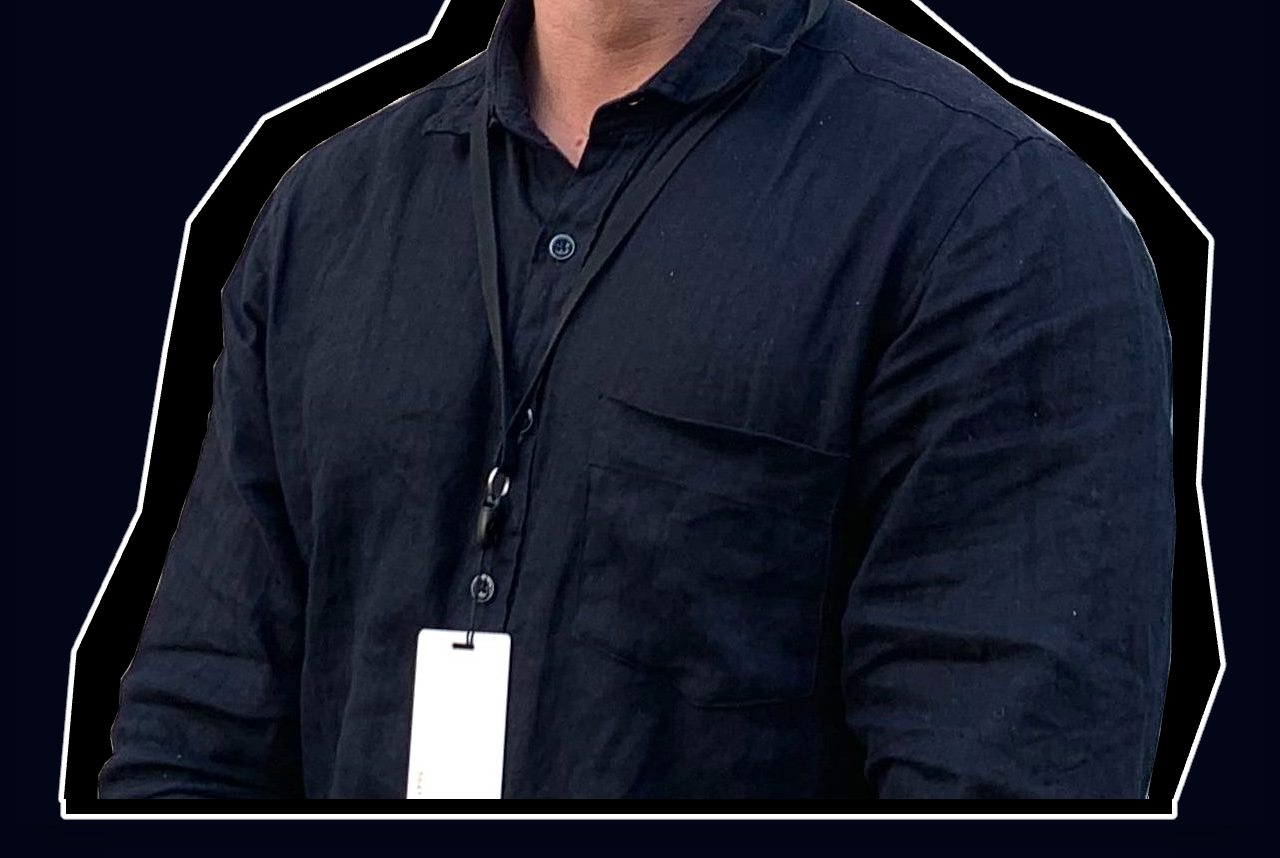
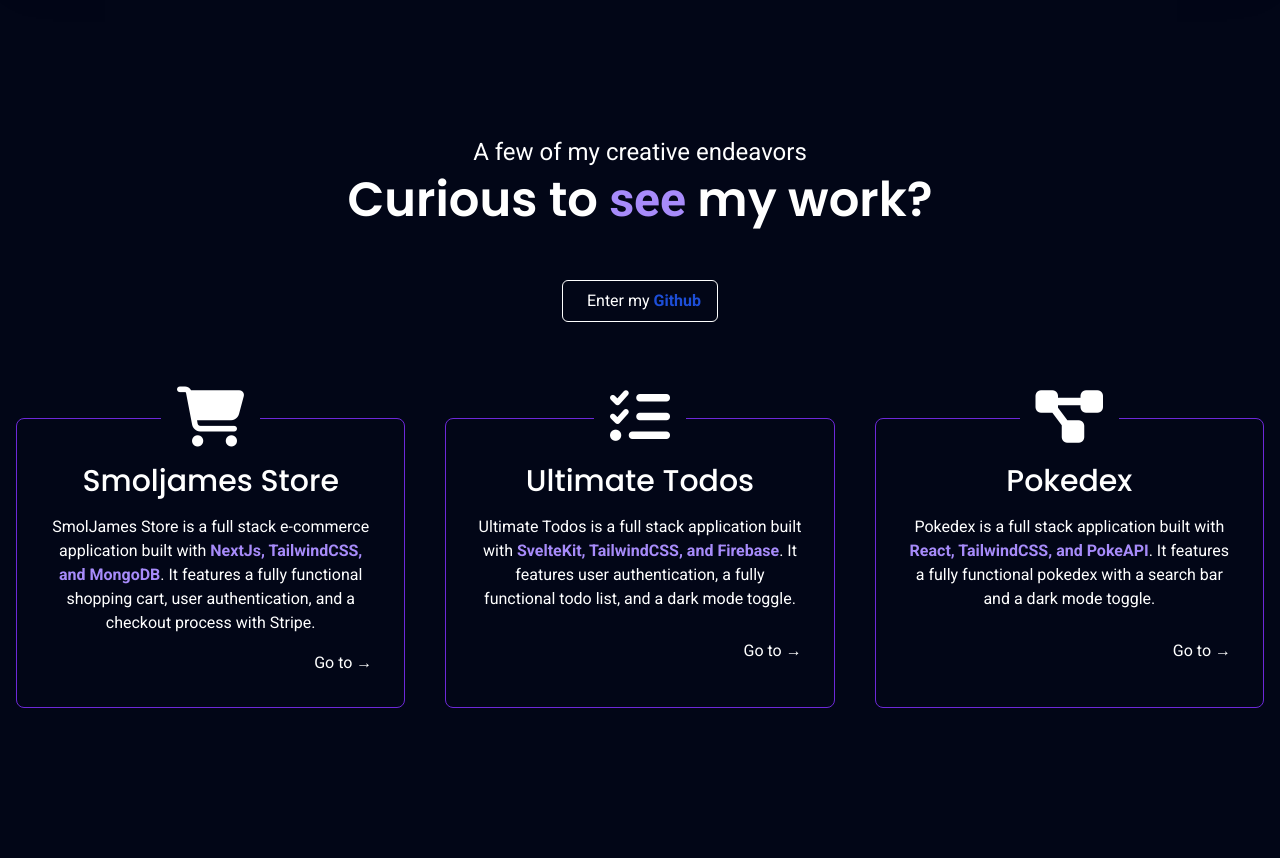
Before and after one commit to Robertron624/awesome-svelteKit-portfolio, a SvelteKit app: page / in a window 1280 px wide. Shown: the part 1120-1978 px from the top of the page. Built offline with nearby package versions, Linux system fonts and the light colour scheme.

Commit message:
feat: projects section

```diff
--- a/src/components/Main.svelte
+++ b/src/components/Main.svelte
@@ -1,4 +1,20 @@
 <script>
+    import Step from "./Step.svelte";
+
+    let steps = [
+        {
+            name: 'Smoljames Store',
+            icon: 'fa-solid fa-cart-shopping',
+        },
+        {
+            name: 'Ultimate Todos',
+            icon: 'fa-solid fa-list-check',
+        },
+        {
+            name: 'Pokedex',
+            icon: 'fa-solid fa-diagram-project',
+        },
+    ];
 </script>
 
 <main class="flex flex-col flex-1 p-4">
@@ -32,7 +48,40 @@
             </a>
         </div>
         <div class="relative shadow-2xl grid place-items-center">
-            <img src={"images/profile.png"} alt="Robert Ramirez profile">
+            <img src={"images/profile.png"} alt="Robert Ramirez profile" class="object-cover z-[2] max-h-[70vh]">
+        </div>
+    </section>
+    <section id="projects" class="py-20 lg:py-32 flex flex-col gap-24">
+        <div class="flex flex-col gap-2 text-center">
+            <h6 class="text-lg sm:text-xl md:text-2xl">
+                A few of my creative endeavors
+            </h6>
+            <h3 class="font-semibold text-3xl sm:text-4xl md:text-5xl">
+                Curious to <span class="poppins text-violet-400">see</span> my work?
+            </h3>
+        </div>
+        <a href="https://github.com/Robertron624?tab=repositories" target="_blank" class="mx-auto px-4 py-2 rounded-md border border-white border-solid flex items-center gap-2 -mb-4 sm:-mb-0 -mt-10 hover:border-violet-700 duration-200">
+            <i class="fa-regular fa-circle-pay"></i>
+            <p>
+                Enter my <span class="text-blue-700 font-semibold">Github</span>
+            </p>
+        </a>
+        <div class="grid grid-cols-1 lg:grid-cols-3 gap-12 lg:gap-10">
+            <Step step={steps[0]}>
+                <p>
+                    SmolJames Store is a full stack e-commerce application built with <strong class="text-violet-400">NextJs, TailwindCSS, and MongoDB</strong>. It features a fully functional shopping cart, user authentication, and a checkout process with Stripe.
+                </p>
+            </Step>
+            <Step step={steps[1]}>
+                <p>
+                    Ultimate Todos is a full stack application built with <strong class="text-violet-400">SvelteKit, TailwindCSS, and Firebase</strong>. It features user authentication, a fully functional todo list, and a dark mode toggle.
+                </p>
+            </Step>
+            <Step step={steps[2]}>
+                <p>
+                    Pokedex is a full stack application built with <strong class="text-violet-400">React, TailwindCSS, and PokeAPI</strong>. It features a fully functional pokedex with a search bar and a dark mode toggle.
+                </p>
+            </Step>
         </div>
     </section>
 </main>
--- a/src/components/Step.svelte
+++ b/src/components/Step.svelte
@@ -0,0 +1,20 @@
+<script>
+    export let step;
+</script>
+
+<a href={step.href} target="_blank" class="p-4 sm:p-6 md:p-8 flex flex-col gap-4 rounded-lg border border-solid border-violet-700 text-center group cursor-pointer hover:border-violet-400 duration-200">
+    <div class="bg-slate-950 grid place-items-center px-4 text-5xl md:text-6xl -mt-10 sm:-mt-12 md:-mt-14 lg:-mt-16 mx-auto duration-200">
+        <i class={step.icon}></i>
+    </div>
+    <h3 class="font-medium text-xl sm:text-2xl md:text-3xl">
+        {step.name}
+    </h3>
+    <slot/>
+    <div class="flex flex-1 justify-between gap-4 items-center">
+        <div class="ml-auto cursor-pointer hover:text-slate-950 duration-200 relative after:absolute after:top-0  after:right-full after:w-full after:h-full after:bg-white hover:after:translate-x-full after:z-[-1] after:duration-200 overflow-hidden">
+            <p class="relative z-4">
+                Go to &rarr;
+            </p>
+        </div>
+    </div>
+</a>
```
